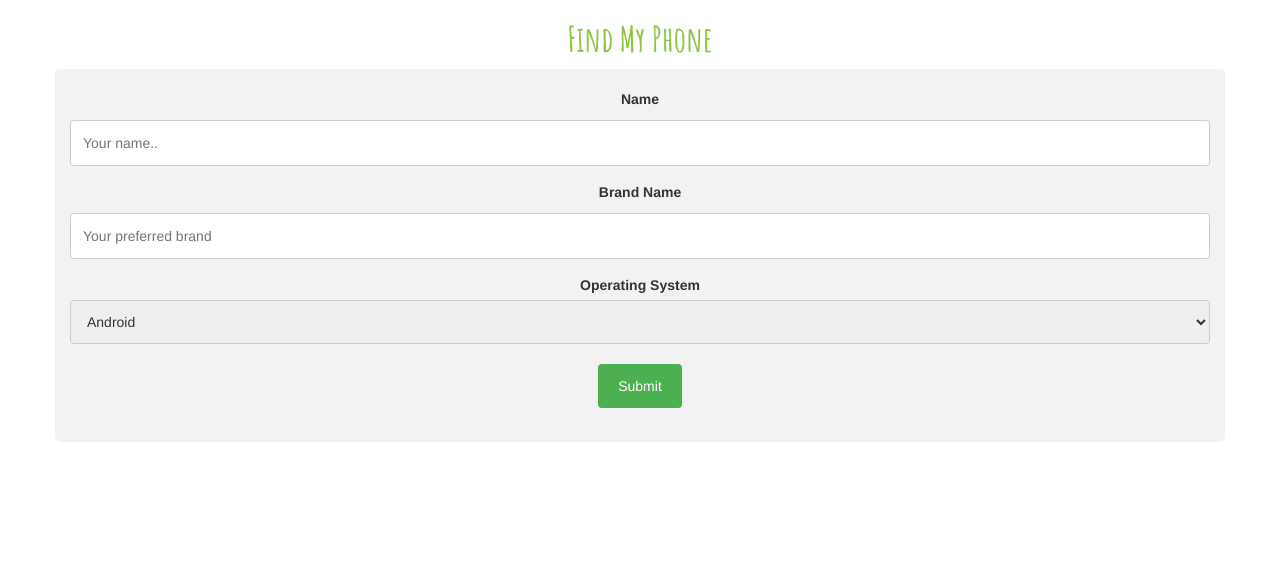
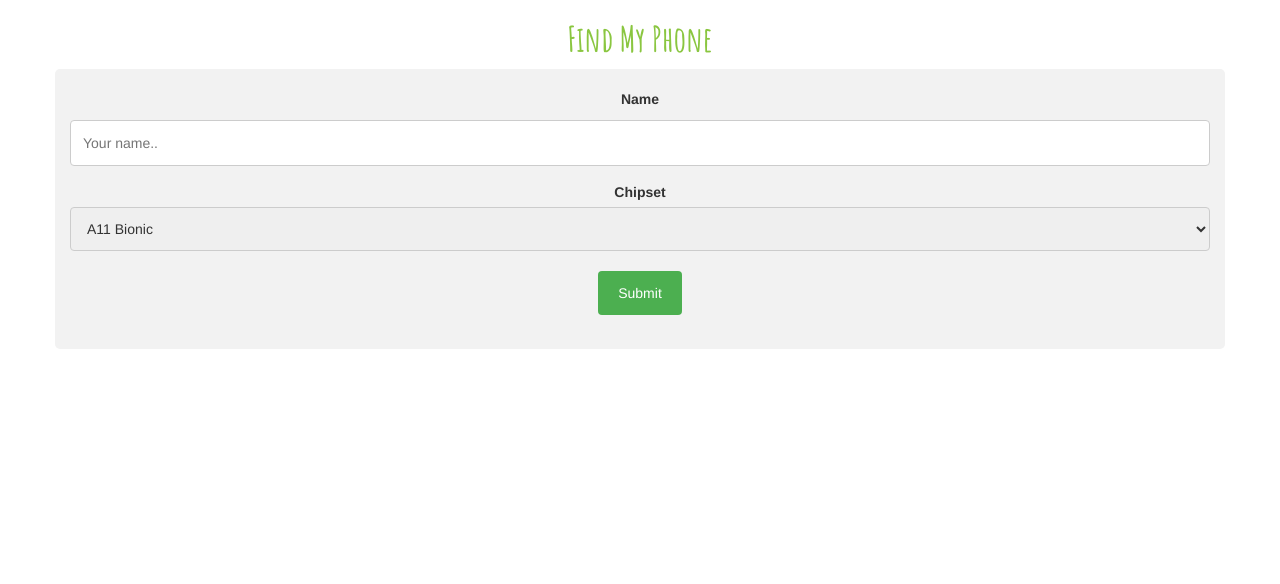
Before and after one commit to ruchiraPeiris/Ontology, a Flask app: page /query2 in a window 1280 px wide. Shown: the part 60-644 px from the top of the page. Run offline with Flask 2, Linux system fonts and the light colour scheme; parts of the project's set-up code (start-up, migrations or seed data) failed here and were passed over; some libraries are stand-ins or nearby versions.

Commit message:
Completing UI functionalities for Query2

```diff
--- a/app.py
+++ b/app.py
@@ -33,7 +33,7 @@ def search1():
         brand_name = request.form['brandname']
         os = request.form['os']
         phones = recommendPhone(brand_name, os)
-        print(phones)
+        # print(phones)
         return render_template('result1.html', phone_list=phones)
     except:
         return render_template('input_form1.html')
@@ -43,10 +43,11 @@ def search1():
 def search2():
     try:
         user_name = request.form['username']
-        brand_name = request.form['brandname']
-        os = request.form['os']
+        chipset = request.form['cs']
 
-        return render_template('result2.html', name=user_name)
+        phones = RecommendOnChipset(chipset)
+        print(phones)
+        return render_template('result2.html', name=user_name, phone_cs_list=phones)
     except:
         return render_template('input_form2.html')
 
--- a/templates/input_form2.html
+++ b/templates/input_form2.html
@@ -4,7 +4,30 @@
 {% include 'navigation_bar.html' %}
 
 {% block body %}
+ <style>
 
+table {
+    font-family: arial, sans-serif;
+    border-collapse: collapse;
+    width: 50%;
+    counter-reset: tableCount;
+}
+
+.counterCell:before {
+    content: counter(tableCount);
+    counter-increment: tableCount;
+}
+
+td, th {
+    border: 1px solid #dddddd;
+    text-align: left;
+    padding: 8px;
+}
+
+tr:nth-child(even) {
+    background-color: #dddddd;
+}
+</style>
 <h1>Find My Phone</h1>
 
 <div class="container">
@@ -12,14 +35,12 @@
     <label for="fname">Name</label>
     <input type="text" id="username" name="username" placeholder="Your name..">
 
-    <label for="bname">Brand Name</label>
-    <input type="text" id="brandname" name="brandname" placeholder="Your preferred brand">
 
-    <label for="os">Operating System</label>
-    <select id="os" name="os">
-      <option value="android">Android</option>
-      <option value="ios">IOS</option>
-      <option value="windows">Windows</option>
+    <label for="cs">Chipset</label>
+    <select id="cs" name="cs">
+      <option value="A11_Bionic">A11 Bionic</option>
+      <option value="Mediatek_MT6739">Mediatek_MT6739</option>
+      <option value="Qualcomm_SDM845_Snapdragon_845">Qualcomm</option>
     </select>
       <br/><br/>
     <input type="submit" value="Submit">
```
Also changed, not shown: templates/result2.html (+49 -4 lines), static/images/phones.jpeg (added).
